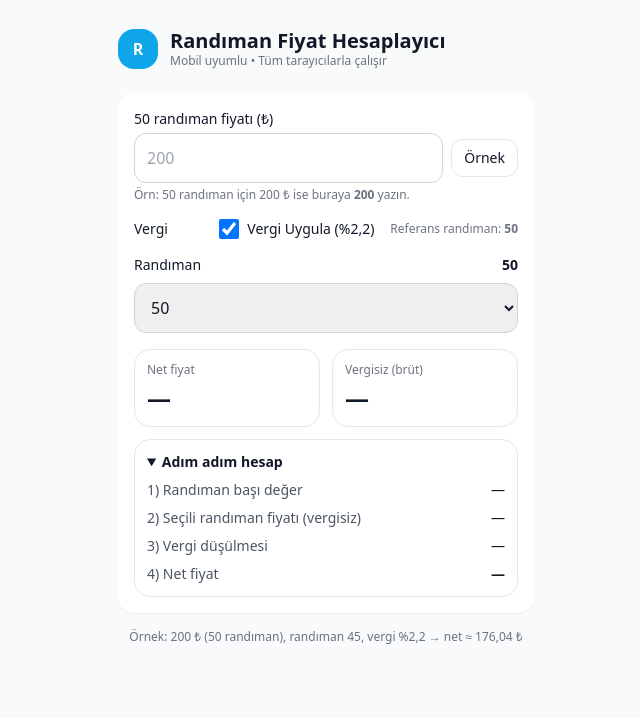
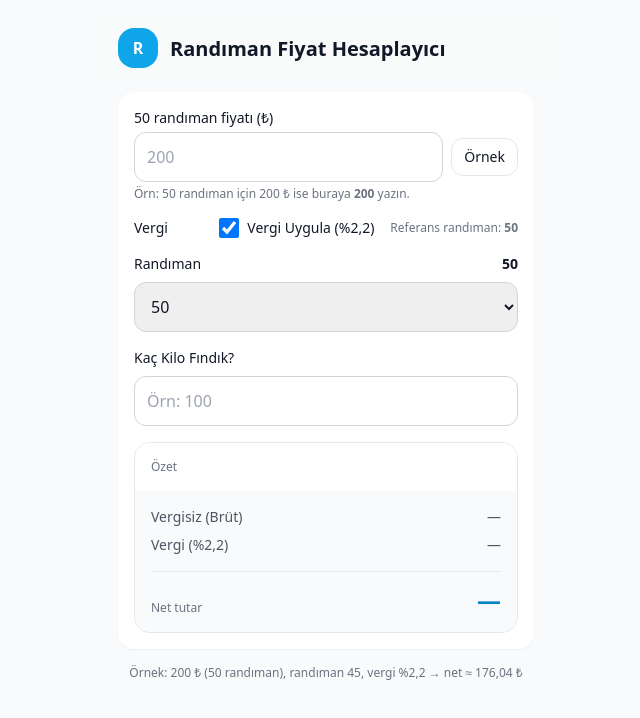
Before and after one commit to ilkerkoc/findik, a plain HTML site: page index.html in a window 1280 px wide. Shown: the whole page, without its empty margins (314-954 px from the left). Drawn offline with nearby package versions, Linux system fonts and the light colour scheme.

Commit message:
Update index.html

```diff
--- a/index.html
+++ b/index.html
@@ -21,7 +21,6 @@
         <div class="size-10 rounded-2xl bg-sky-500 grid place-items-center text-white font-bold">R</div>
         <div>
           <h1 class="text-xl font-bold leading-tight">Randıman Fiyat Hesaplayıcı</h1>
-          <p class="text-xs text-gray-500">Mobil uyumlu • Tüm tarayıcılarla çalışır</p>
         </div>
       </div>
     </header>
@@ -117,40 +116,33 @@
         </select>
       </div>
 
-      <!-- Sonuçlar -->
+      <!-- Kaç Kilo Fındık inputu -->
+      <div>
+        <label for="kacKilo" class="block text-sm font-medium">Kaç Kilo Fındık?</label>
+        <input id="kacKilo" type="number" min="0" step="any" placeholder="Örn: 100" class="mt-2 w-full rounded-xl border border-gray-300 px-3 py-3 focus:outline-none focus:ring-2 focus:ring-sky-400" />
+      </div>
+
+      <!-- Fatura altı tarzı Sonuçlar -->
       <div class="space-y-3">
-        <div class="grid gap-3 sm:grid-cols-2">
-          <div class="rounded-2xl border border-gray-200 p-3">
-            <div class="text-xs text-gray-500">Net fiyat</div>
-            <div id="net" class="mt-1 text-2xl font-bold">—</div>
+        <div class="rounded-2xl border border-gray-200 p-0 overflow-hidden">
+          <div class="p-4 bg-white">
+            <div class="text-xs text-gray-500">Özet</div>
           </div>
-          <div class="rounded-2xl border border-gray-200 p-3">
-            <div class="text-xs text-gray-500">Vergisiz (brüt)</div>
-            <div id="gross" class="mt-1 text-2xl font-bold">—</div>
+          <div class="p-4 bg-gray-50">
+            <div class="flex justify-between items-center text-sm text-gray-600">
+              <div>Vergisiz (Brüt)</div>
+              <div id="gross" class="font-medium">—</div>
+            </div>
+            <div class="mt-2 flex justify-between items-center text-sm text-gray-600">
+              <div>Vergi (%2,2)</div>
+              <div id="taxAmount" class="font-medium">—</div>
+            </div>
+            <div class="mt-4 border-t border-gray-200 pt-3 flex justify-between items-end">
+              <div class="text-xs text-gray-500">Net tutar</div>
+              <div id="net" class="text-2xl font-extrabold text-sky-600">—</div>
+            </div>
           </div>
         </div>
-
-        <details class="rounded-2xl border border-gray-200 p-3" open>
-          <summary class="cursor-pointer select-none text-sm font-semibold">Adım adım hesap</summary>
-          <ol class="mt-2 space-y-2 text-sm">
-            <li class="flex items-start justify-between gap-4">
-              <span class="text-gray-600">1) Randıman başı değer</span>
-              <span id="perRand" class="font-medium">—</span>
-            </li>
-            <li class="flex items-start justify-between gap-4">
-              <span class="text-gray-600">2) Seçili randıman fiyatı (vergisiz)</span>
-              <span id="grossStep" class="font-medium">—</span>
-            </li>
-            <li class="flex items-start justify-between gap-4">
-              <span class="text-gray-600">3) Vergi düşülmesi</span>
-              <span id="taxStep" class="font-medium">—</span>
-            </li>
-            <li class="flex items-start justify-between gap-4">
-              <span class="text-gray-600">4) Net fiyat</span>
-              <span id="netStep" class="font-semibold">—</span>
-            </li>
-          </ol>
-        </details>
       </div>
     </section>
 
@@ -168,14 +160,11 @@
     const applyTax = el('applyTax');
     const randSelect = el('randSelect');
     const randOut = el('randOut');
+    const kacKilo = el('kacKilo');
 
     const gross = el('gross');
     const net = el('net');
-
-    const perRand = el('perRand');
-    const grossStep = el('grossStep');
-    const taxStep = el('taxStep');
-    const netStep = el('netStep');
+    const taxAmount = el('taxAmount');
 
     const fillExample = el('fillExample');
 
@@ -184,7 +173,7 @@
     const fromCents = (c) => c / 100;
 
     function setDashes() {
-      [gross, net, perRand, grossStep, taxStep, netStep].forEach(n => n.textContent = '—');
+      [gross, net, taxAmount].forEach(n => n.textContent = '—');
     }
 
     function calculate() {
@@ -192,6 +181,7 @@
       const taxP = applyTax.checked ? 0.022 : 0;     // %2.2 sabit
       const ref = 50;                                // sabit referans randıman
       const tgt = parseInt(randSelect.value, 10);
+      const kilo = parseFloat(kacKilo.value || 0);
 
       if (!isFinite(baseC) || !isFinite(tgt) || baseC <= 0 || ref <= 0) {
         setDashes();
@@ -207,16 +197,17 @@
       // 4) net fiyat
       const netC = grossC - taxCutC;
 
-      gross.textContent = nf.format(fromCents(grossC));
-      net.textContent = nf.format(fromCents(netC));
+      // Kilo çarpanı uygula
+      const grossTotal = Math.round(grossC * kilo);
+      const netTotal = Math.round(netC * kilo);
+      const taxTotal = Math.round(taxCutC * kilo);
 
-      perRand.textContent = `${nf.format(fromCents(perRandC))} / randıman`;
-      grossStep.textContent = nf.format(fromCents(grossC));
-      taxStep.textContent = `${nf.format(fromCents(taxCutC))} vergi kesilir`;
-      netStep.textContent = nf.format(fromCents(netC));
+      gross.textContent = nf.format(fromCents(grossTotal));
+      net.textContent = nf.format(fromCents(netTotal));
+      taxAmount.textContent = nf.format(fromCents(taxTotal));
 
       // URL state for paylaş
-      const params = new URLSearchParams({ b: base.value || '', a: applyTax.checked ? '1' : '0', g: String(tgt) });
+      const params = new URLSearchParams({ b: base.value || '', a: applyTax.checked ? '1' : '0', g: String(tgt), k: kacKilo.value || '' });
       history.replaceState(null, '', `#${params.toString()}`);
     }
 
@@ -224,6 +215,7 @@
     base.addEventListener('input', calculate);
     applyTax.addEventListener('change', calculate);
     randSelect.addEventListener('change', () => { randOut.textContent = randSelect.value; calculate(); });
+    kacKilo.addEventListener('input', calculate);
 
     // Example fill
     fillExample.addEventListener('click', () => {
```
